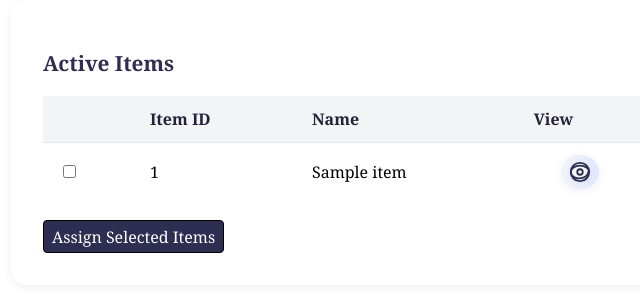
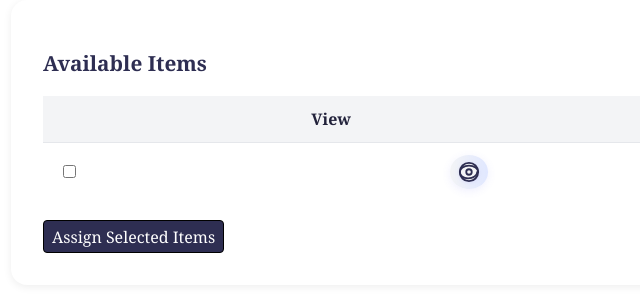
Before and after one commit to dangliseth/mysqlPython, a Python web app: template invemp/templates/dashboard/add_liabilities.html in a window 1280 px wide. Shown: the part 32-332 px from the top of the page, without its empty margins (297-937 px from the left). Run offline with Jinja, Linux system fonts and the light colour scheme; the template is opened without the code that fills it: most values are stand-ins (such as "Sample title", 1, 10 or a date in 2020).

Commit message:
add liabilities update not working now

```diff
--- a/invemp/dashboard_admin.py
+++ b/invemp/dashboard_admin.py
@@ -500,6 +500,7 @@
         if row[0] == 'id' or row[0].endswith('_id'):
             id_column = row[0]
             break
+    columns = [row[0] for row in describe_rows]
     active_items = []
     get_active_items_query = "SELECT item_id, item_name FROM items WHERE status = 'active' ORDER BY item_id"
     c.execute(get_active_items_query)
@@ -529,7 +530,7 @@
     return render_template('dashboard/add_liabilities.html',
                            table_name=table_name, id=id,
                            id_column=id_column, active_items=active_items,
-                           preserved_args=preserved_args, tables=get_tables())
+                           columns=columns, preserved_args=preserved_args, tables=get_tables())
 
 @bp.route('/employees/<int:employee_id>/remove_liability/<item_id>', methods=['POST'])
 @admin_required
--- a/invemp/templates/dashboard/add_liabilities.html
+++ b/invemp/templates/dashboard/add_liabilities.html
@@ -4,15 +4,19 @@
 
 {% block content %}
 <div class="liabilities-container">
-  <h2>Active Items</h2>
+  <h2>Available Items</h2>
+  <div class="filter-search">
+
+  </div>
   {% if active_items and active_items|length > 0 %}
     <form method="post">
       <table class="liabilities-table">
         <thead>
           <tr>
             <th></th>
-            <th>Item ID</th>
-            <th>Name</th>
+            {% for column in columns if column in ['item_id', 'item_name', 'subcategory', 'brand_name'] %}
+            <th> {{ column }}</th>
+            {% endfor %}
             <th>View</th>
           </tr>
         </thead>
@@ -20,8 +24,9 @@
           {% for item in active_items %}
           <tr>
             <td><input type="checkbox" name="selected_items" value="{{ item[0] }}"></td>
-            <td>{{ item[0] }}</td>
-            <td>{{ item[1] }}</td>
+            {% for col in columns if col in ['item_id', 'item_name', 'subcategory', 'brand_name'] %}
+            <td>{{ item[columns.index(col)] }}</td>
+            {% endfor %}
             <td style="text-align:center;">
               <a href="{{ url_for('dashboard_user.view_details', table_name='items', id=item[0]) }}" class="view-details-btn" title="View Details">
                 <svg xmlns="http://www.w3.org/2000/svg" width="22" height="22" fill="none" viewBox="0 0 24 24" stroke="#2e2e52" style="vertical-align:middle;">
@@ -40,7 +45,7 @@
     <p>No active items found.</p>
   {% endif %}
 </div>
-
+<script src="{{ url_for('static', filename='script/script.js') }}"></script>
 <style>
 .liabilities-container {
   max-width: 600px;
```
